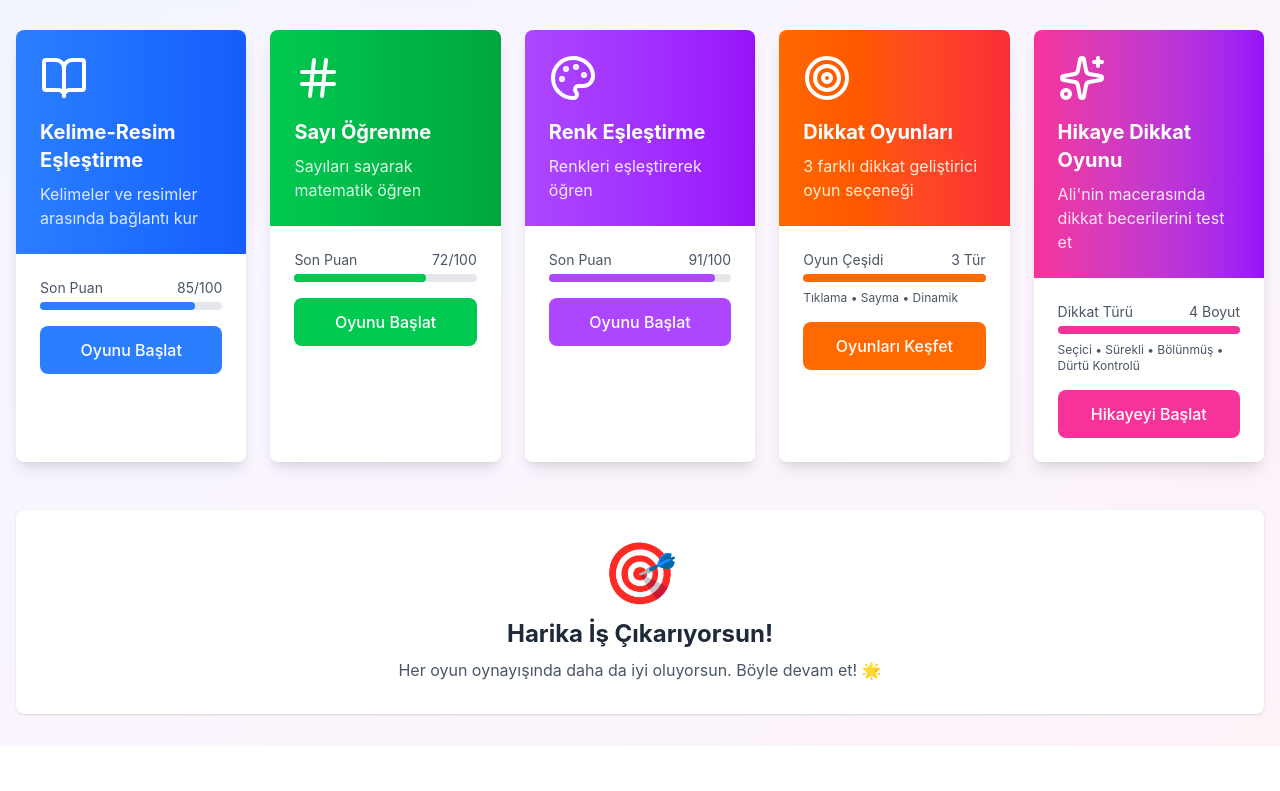
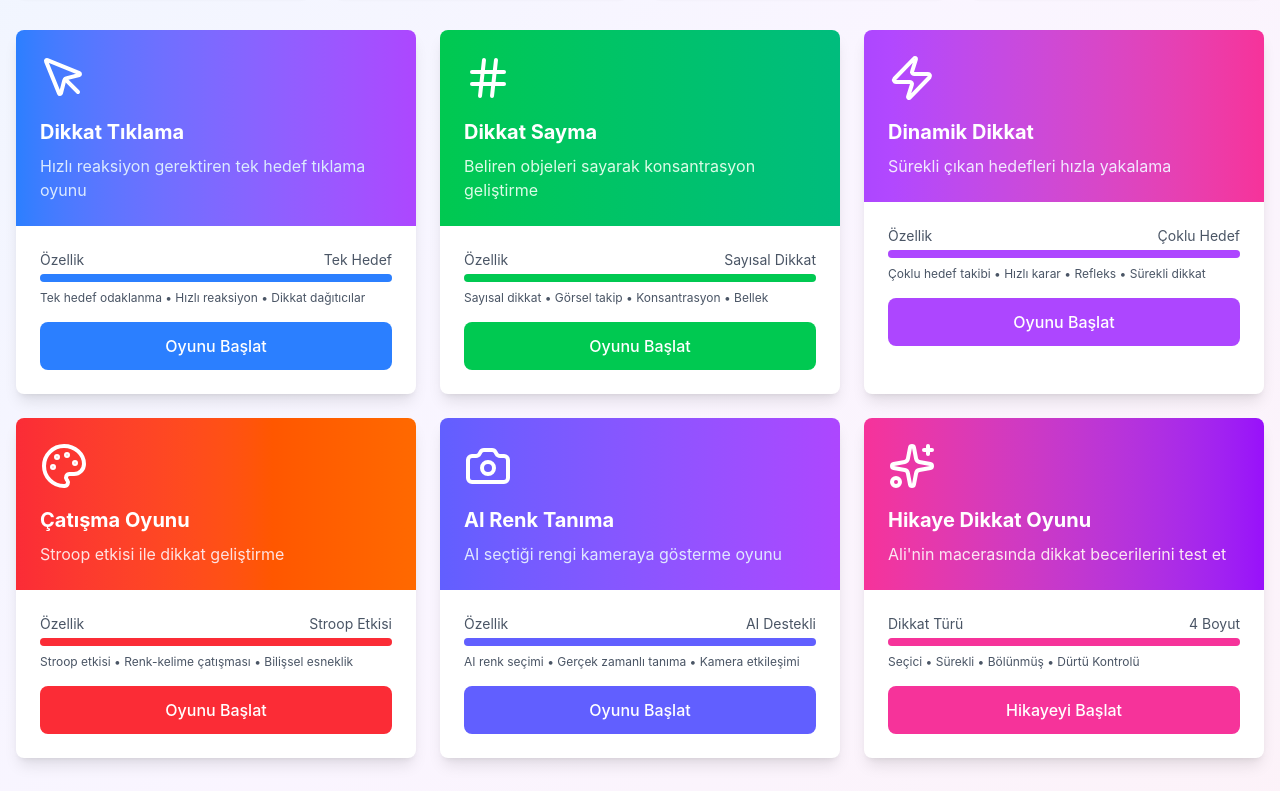
Before and after one commit to mustafacalti/pupilica, a React (Vite) app: page /dashboard/student in a window 1280 px wide. Shown: the part 329-1120 px from the top of the page. Before the commit the page ends 1075 px from the top, so only its background shows below. Built offline with nearby package versions, Linux system fonts and the light colour scheme; no server answers; the database is empty; sample sign-in values are in the browser's storage.

Commit message:
tüm oyunlar çalışıyor

```diff
--- a/src/pages/StudentDashboardPage.tsx
+++ b/src/pages/StudentDashboardPage.tsx
@@ -1,13 +1,14 @@
 import React, { useState, useMemo, useCallback } from 'react';
 import { useAuth } from '../hooks/useAuth';
-import { WordImageGame } from '../components/games/WordImageGame';
-import { NumberGame } from '../components/games/NumberGame';
-import { ColorGame } from '../components/games/ColorGame';
-import { AttentionGameSelector } from '../components/games/AttentionGameSelector';
+import { AttentionClickGame } from '../components/games/AttentionClickGame';
+import { AttentionCountGame } from '../components/games/AttentionCountGame';
+import { AttentionDynamicGame } from '../components/games/AttentionDynamicGame';
+import { ConflictGame } from '../components/games/ConflictGame';
+import { ColorRecognitionGame } from '../components/games/ColorRecognitionGame';
 import { StoryAttentionGame } from '../components/games/StoryAttentionGame';
-import { Brain, BookOpen, Hash, Palette, Target, LogOut, User, Trophy, Clock, Sparkles } from 'lucide-react';
+import { Brain, MousePointer, Hash, Zap, Palette, Camera, LogOut, User, Trophy, Clock, Sparkles } from 'lucide-react';
 
-type GameType = 'word-image' | 'number' | 'color' | 'attention-sprint' | 'story-attention' | null;
+type GameType = 'attention-click' | 'attention-count' | 'attention-dynamic' | 'conflict' | 'color-recognition' | 'story-attention' | null;
 
 export const StudentDashboardPage: React.FC = () => {
   const { currentUser, logout } = useAuth();
@@ -39,26 +40,36 @@ export const StudentDashboardPage: React.FC = () => {
     if (!currentUser?.id) return null;
 
     switch (selectedGame) {
-      case 'word-image':
-        return <WordImageGame
+      case 'attention-click':
+        return <AttentionClickGame
           studentId={currentUser.id}
-          studentAge={currentUser.age || 6}
+          studentAge={currentUser.age || 12}
+          difficulty="orta"
           onGameComplete={handleGameComplete}
         />;
-      case 'number':
-        return <NumberGame
+      case 'attention-count':
+        return <AttentionCountGame
           studentId={currentUser.id}
-          studentAge={currentUser.age || 6}
+          studentAge={currentUser.age || 12}
+          difficulty="orta"
           onGameComplete={handleGameComplete}
         />;
-      case 'color':
-        return <ColorGame
+      case 'attention-dynamic':
+        return <AttentionDynamicGame
           studentId={currentUser.id}
-          studentAge={currentUser.age || 6}
+          studentAge={currentUser.age || 12}
+          difficulty="orta"
           onGameComplete={handleGameComplete}
         />;
-      case 'attention-sprint':
-        return <AttentionGameSelector
+      case 'conflict':
+        return <ConflictGame
+          studentId={currentUser.id}
+          studentAge={currentUser.age || 12}
+          difficulty="orta"
+          onGameComplete={handleGameComplete}
+        />;
+      case 'color-recognition':
+        return <ColorRecognitionGame
           studentId={currentUser.id}
           studentAge={currentUser.age || 12}
           onGameComplete={handleGameComplete}
@@ -178,28 +189,31 @@ export const StudentDashboardPage: React.FC = () => {
         </div>
 
         {/* Games Grid */}
-        <div className="grid grid-cols-1 md:grid-cols-2 lg:grid-cols-5 gap-6">
-          {/* Word-Image Game */}
+        <div className="grid grid-cols-1 md:grid-cols-2 lg:grid-cols-3 gap-6">
+          {/* Attention Click Game */}
           <div className="bg-white rounded-lg shadow-lg overflow-hidden hover:shadow-xl transition-shadow">
-            <div className="bg-gradient-to-r from-blue-500 to-blue-600 p-6 text-white">
-              <BookOpen className="h-12 w-12 mb-4" />
-              <h3 className="text-xl font-bold mb-2">Kelime-Resim Eşleştirme</h3>
+            <div className="bg-gradient-to-r from-blue-500 to-purple-500 p-6 text-white">
+              <MousePointer className="h-12 w-12 mb-4" />
+              <h3 className="text-xl font-bold mb-2">Dikkat Tıklama</h3>
               <p className="text-blue-100">
-                Kelimeler ve resimler arasında bağlantı kur
+                Hızlı reaksiyon gerektiren tek hedef tıklama oyunu
               </p>
             </div>
             <div className="p-6">
               <div className="mb-4">
                 <div className="flex justify-between text-sm text-gray-600 mb-1">
-                  <span>Son Puan</span>
-                  <span>85/100</span>
+                  <span>Özellik</span>
+                  <span>Tek Hedef</span>
                 </div>
                 <div className="w-full bg-gray-200 rounded-full h-2">
-                  <div className="bg-blue-500 h-2 rounded-full" style={{ width: '85%' }}></div>
+                  <div className="bg-blue-500 h-2 rounded-full" style={{ width: '100%' }}></div>
+                </div>
+                <div className="mt-2 text-xs text-gray-600">
+                  Tek hedef odaklanma • Hızlı reaksiyon • Dikkat dağıtıcılar
                 </div>
               </div>
               <button
-                onClick={() => setSelectedGame('word-image')}
+                onClick={() => setSelectedGame('attention-click')}
                 className="w-full bg-blue-500 hover:bg-blue-600 text-white py-3 px-4 rounded-lg font-medium transition-colors"
               >
                 Oyunu Başlat
@@ -207,27 +221,30 @@ export const StudentDashboardPage: React.FC = () => {
             </div>
           </div>
 
-          {/* Number Game */}
+          {/* Attention Count Game */}
           <div className="bg-white rounded-lg shadow-lg overflow-hidden hover:shadow-xl transition-shadow">
-            <div className="bg-gradient-to-r from-green-500 to-green-600 p-6 text-white">
+            <div className="bg-gradient-to-r from-green-500 to-emerald-500 p-6 text-white">
               <Hash className="h-12 w-12 mb-4" />
-              <h3 className="text-xl font-bold mb-2">Sayı Öğrenme</h3>
+              <h3 className="text-xl font-bold mb-2">Dikkat Sayma</h3>
               <p className="text-green-100">
-                Sayıları sayarak matematik öğren
+                Beliren objeleri sayarak konsantrasyon geliştirme
               </p>
             </div>
             <div className="p-6">
               <div className="mb-4">
                 <div className="flex justify-between text-sm text-gray-600 mb-1">
-                  <span>Son Puan</span>
-                  <span>72/100</span>
+                  <span>Özellik</span>
+                  <span>Sayısal Dikkat</span>
                 </div>
                 <div className="w-full bg-gray-200 rounded-full h-2">
-                  <div className="bg-green-500 h-2 rounded-full" style={{ width: '72%' }}></div>
+                  <div className="bg-green-500 h-2 rounded-full" style={{ width: '100%' }}></div>
+                </div>
+                <div className="mt-2 text-xs text-gray-600">
+                  Sayısal dikkat • Görsel takip • Konsantrasyon • Bellek
                 </div>
               </div>
               <button
-                onClick={() => setSelectedGame('number')}
+                onClick={() => setSelectedGame('attention-count')}
                 className="w-full bg-green-500 hover:bg-green-600 text-white py-3 px-4 rounded-lg font-medium transition-colors"
               >
                 Oyunu Başlat
@@ -235,27 +252,30 @@ export const StudentDashboardPage: React.FC = () => {
             </div>
           </div>
 
-          {/* Color Game */}
+          {/* Attention Dynamic Game */}
           <div className="bg-white rounded-lg shadow-lg overflow-hidden hover:shadow-xl transition-shadow">
-            <div className="bg-gradient-to-r from-purple-500 to-purple-600 p-6 text-white">
-              <Palette className="h-12 w-12 mb-4" />
-              <h3 className="text-xl font-bold mb-2">Renk Eşleştirme</h3>
+            <div className="bg-gradient-to-r from-purple-500 to-pink-500 p-6 text-white">
+              <Zap className="h-12 w-12 mb-4" />
+              <h3 className="text-xl font-bold mb-2">Dinamik Dikkat</h3>
               <p className="text-purple-100">
-                Renkleri eşleştirerek öğren
+                Sürekli çıkan hedefleri hızla yakalama
               </p>
             </div>
             <div className="p-6">
               <div className="mb-4">
                 <div className="flex justify-between text-sm text-gray-600 mb-1">
-                  <span>Son Puan</span>
-                  <span>91/100</span>
+                  <span>Özellik</span>
+                  <span>Çoklu Hedef</span>
                 </div>
                 <div className="w-full bg-gray-200 rounded-full h-2">
-                  <div className="bg-purple-500 h-2 rounded-full" style={{ width: '91%' }}></div>
+                  <div className="bg-purple-500 h-2 rounded-full" style={{ width: '100%' }}></div>
+                </div>
+                <div className="mt-2 text-xs text-gray-600">
+                  Çoklu hedef takibi • Hızlı karar • Refleks • Sürekli dikkat
                 </div>
               </div>
               <button
-                onClick={() => setSelectedGame('color')}
+                onClick={() => setSelectedGame('attention-dynamic')}
                 className="w-full bg-purple-500 hover:bg-purple-600 text-white py-3 px-4 rounded-lg font-medium transition-colors"
               >
                 Oyunu Başlat
@@ -263,33 +283,64 @@ export const StudentDashboardPage: React.FC = () => {
             </div>
           </div>
 
-          {/* Attention Games */}
+          {/* Conflict Game */}
           <div className="bg-white rounded-lg shadow-lg overflow-hidden hover:shadow-xl transition-shadow">
-            <div className="bg-gradient-to-r from-orange-500 to-red-500 p-6 text-white">
-              <Target className="h-12 w-12 mb-4" />
-              <h3 className="text-xl font-bold mb-2">Dikkat Oyunları</h3>
-              <p className="text-orange-100">
-                3 farklı dikkat geliştirici oyun seçeneği
+            <div className="bg-gradient-to-r from-red-500 to-orange-500 p-6 text-white">
+              <Palette className="h-12 w-12 mb-4" />
+              <h3 className="text-xl font-bold mb-2">Çatışma Oyunu</h3>
+              <p className="text-red-100">
+                Stroop etkisi ile dikkat geliştirme
               </p>
             </div>
             <div className="p-6">
               <div className="mb-4">
                 <div className="flex justify-between text-sm text-gray-600 mb-1">
-                  <span>Oyun Çeşidi</span>
-                  <span>3 Tür</span>
+                  <span>Özellik</span>
+                  <span>Stroop Etkisi</span>
                 </div>
                 <div className="w-full bg-gray-200 rounded-full h-2">
-                  <div className="bg-orange-500 h-2 rounded-full" style={{ width: '100%' }}></div>
+                  <div className="bg-red-500 h-2 rounded-full" style={{ width: '100%' }}></div>
                 </div>
                 <div className="mt-2 text-xs text-gray-600">
-                  Tıklama • Sayma • Dinamik
+                  Stroop etkisi • Renk-kelime çatışması • Bilişsel esneklik
                 </div>
               </div>
               <button
-                onClick={() => setSelectedGame('attention-sprint')}
-                className="w-full bg-orange-500 hover:bg-orange-600 text-white py-3 px-4 rounded-lg font-medium transition-colors"
+                onClick={() => setSelectedGame('conflict')}
+                className="w-full bg-red-500 hover:bg-red-600 text-white py-3 px-4 rounded-lg font-medium transition-colors"
               >
-                Oyunları Keşfet
+                Oyunu Başlat
+              </button>
+            </div>
+          </div>
+
+          {/* Color Recognition Game */}
+          <div className="bg-white rounded-lg shadow-lg overflow-hidden hover:shadow-xl transition-shadow">
+            <div className="bg-gradient-to-r from-indigo-500 to-purple-500 p-6 text-white">
+              <Camera className="h-12 w-12 mb-4" />
+              <h3 className="text-xl font-bold mb-2">AI Renk Tanıma</h3>
+              <p className="text-indigo-100">
+                AI seçtiği rengi kameraya gösterme oyunu
+              </p>
+            </div>
+            <div className="p-6">
+              <div className="mb-4">
+                <div className="flex justify-between text-sm text-gray-600 mb-1">
+                  <span>Özellik</span>
+                  <span>AI Destekli</span>
+                </div>
+                <div className="w-full bg-gray-200 rounded-full h-2">
+                  <div className="bg-indigo-500 h-2 rounded-full" style={{ width: '100%' }}></div>
+                </div>
+                <div className="mt-2 text-xs text-gray-600">
+                  AI renk seçimi • Gerçek zamanlı tanıma • Kamera etkileşimi
+                </div>
+              </div>
+              <button
+                onClick={() => setSelectedGame('color-recognition')}
+                className="w-full bg-indigo-500 hover:bg-indigo-600 text-white py-3 px-4 rounded-lg font-medium transition-colors"
+              >
+                Oyunu Başlat
               </button>
             </div>
           </div>
--- a/src/services/cameraEmotionService.ts
+++ b/src/services/cameraEmotionService.ts
@@ -212,7 +212,7 @@ class CameraEmotionService {
       'surprised': 'surprised',
       'angry': 'angry',
       'neutral': 'neutral',
-      'focused': 'neutral', // focused -> neutral mapping
+      'focused': 'focused', // focused kalır focused olarak
       'frustrated': 'angry' // frustrated -> angry mapping
     };
 
--- a/src/services/emotionAnalysisService.ts
+++ b/src/services/emotionAnalysisService.ts
@@ -1,5 +1,5 @@
 export interface EmotionAnalysisResult {
-  emotion: 'happy' | 'sad' | 'bored' | 'confused' | 'surprised' | 'angry' | 'neutral';
+  emotion: 'happy' | 'sad' | 'bored' | 'confused' | 'surprised' | 'angry' | 'neutral' | 'focused';
   confidence: number;
   timestamp: Date;
   gazeStatus: 'looking' | 'not-looking' | 'no-face';
@@ -218,7 +218,8 @@ class EmotionAnalysisService {
 
     // Emotion score (30 puan max)
     const emotionScores: Record<string, number> = {
-      'happy': 30,
+      'focused': 30, // En yüksek puan - odaklanma en iyi
+      'happy': 28,
       'neutral': 25,
       'surprised': 20,
       'confused': 15,
```
Also changed, not shown: 2 other files (tests, documents, lock files or other folders).
